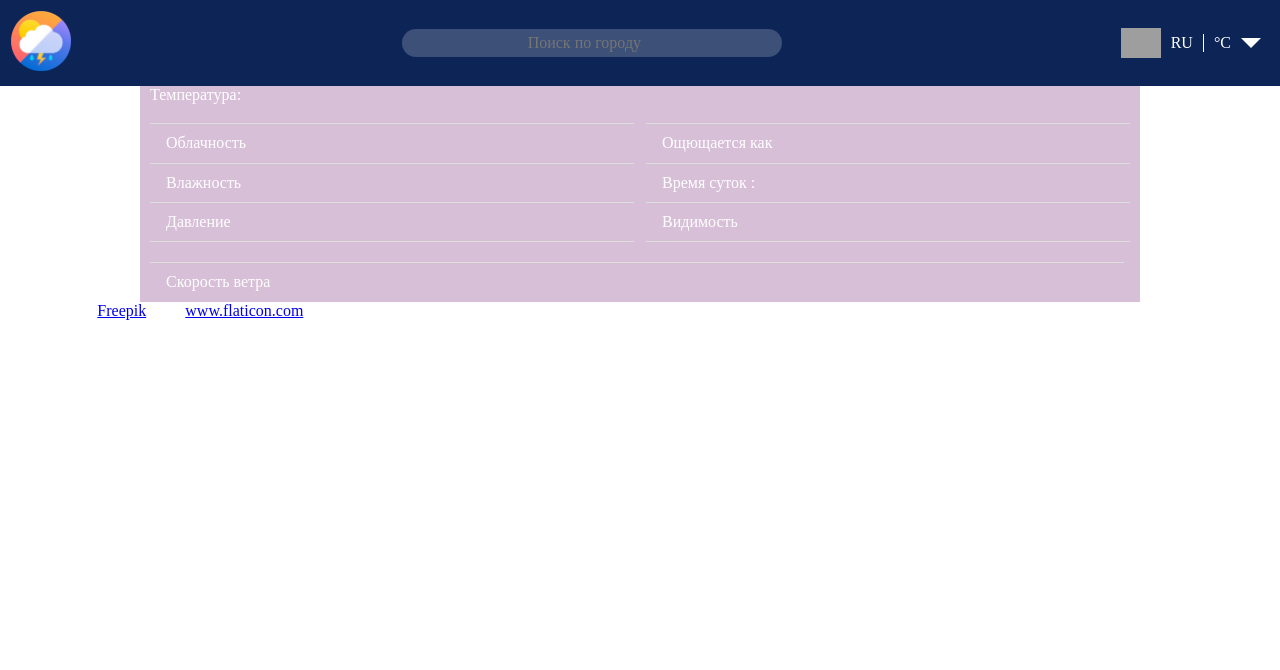
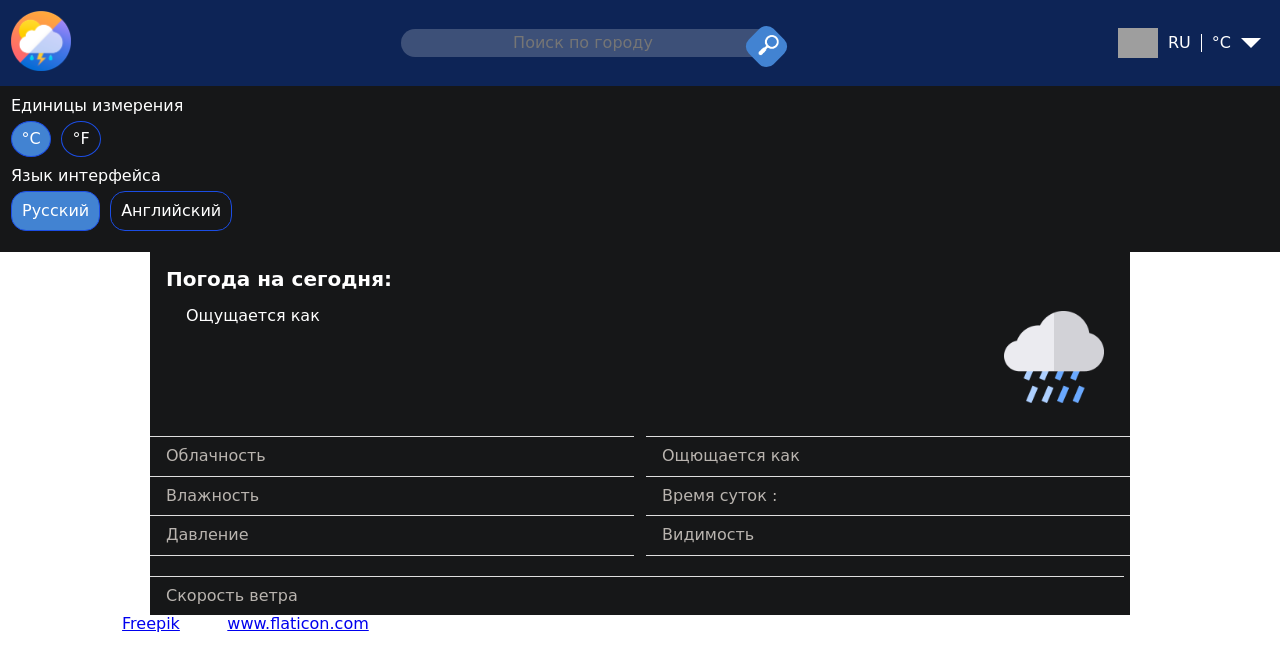
Before and after one commit to Tadior/weatherForecast, a website: page index.html in a window 1280 px wide. Drawn offline with nearby package versions, Linux system fonts and the light colour scheme; no server answers; grey boxes are pictures that could not be loaded; a web font is replaced by a local one.

Commit message:
menu was created. make script settings menu. I  continue doing front-end part

```diff
--- a/index.html
+++ b/index.html
@@ -1,12 +1,17 @@
 <!DOCTYPE html>
 <html lang="en">
+
 <head>
    <meta charset="UTF-8">
    <meta http-equiv="X-UA-Compatible" content="IE=edge">
    <meta name="viewport" content="width=device-width, initial-scale=1.0">
    <link rel="stylesheet" href="style.css">
+   <link rel="preconnect" href="https://fonts.googleapis.com">
+   <link rel="preconnect" href="https://fonts.gstatic.com" crossorigin>
+   <link href="https://fonts.googleapis.com/css2?family=Pushster&display=swap" rel="stylesheet">
    <title>Wheather Dashboard</title>
 </head>
+
 <body>
    <header class="header">
       <div class="header-container">
@@ -17,10 +22,15 @@
                      <img src="img/logo.png" alt="logo" class="header-list__logo">
                   </a>
                </li>
-               <li class="header-list__item header-list__item--search">
-                  <input type="search" name="" id="" placeholder="Поиск по городу">
+               <li class="header-list__item header-list__item--search header-input">
+                  <div class="header-input__wrapper">
+                     <input class="input-city" type="search" name="" id="" placeholder="Поиск по городу">
+                     <button class="search-btn">
+                        <img src="img/loop.png" alt="loop">
+                     </button>
+                  </div>
                </li>
-               <button class="header-list__item header-list__item--settings header-settings">
+               <button id="header-settings" class="header-list__item header-list__item--settings header-settings">
                   <div class="header-settings__item header-settings__item--language">
                      <div class="header-settings__item-wrapper">
                         <img src="img/earth.png" alt="" class="header-settings__picture">
@@ -37,19 +47,51 @@
             </ul>
          </nav>
       </div>
+      <div id="settings-menu" class="settings-menu">
+         <div class="header-container">
+            <div class="settings-menu__unit">
+               <div class="settings-menu-headline">
+                  Единицы измерения
+               </div>
+               <div class="settings-menu__wrapper">
+                  <button class="settings-item settings-item--unit settings-unit settings--active">°C</button>
+                  <button class="settings-item settings-item--unit settings-unit">°F</button>
+               </div>
+            </div>
+            <div class="settings-menu__language">
+               <div class="settings-menu-headline">
+                  Язык интерфейса
+               </div>
+               <div class="settings-menu__wrapper">
+                  <button class="settings-item settings-item--language settings-language settings--active" data-language='Russian'>Русский</button>
+                  <button class="settings-item settings-item--language settings-language" data-language='English'>Английский</button>
+               </div>
+
+            </div>
+         </div>
+      </div>
    </header>
    <main class="main">
       <div class="content">
          <div class="container">
-         <div class="wheather wheathet-container">
-            <div class="wheather__card card">
-               <div class="card__title">
-                  <div class="card__temperature">
-                     Температура: <span id="card-temperature"></span>
+            <div class="wheather wheathet-container">
+               <div class="wheather__card card">
+                  <div class="card__title">
+                     Погода на сегодня:
+                     <span class="card-city" class="card-city"></span>
                   </div>
-                  <div class="card__picture">
-                     <img src="" alt="" class="wheather-picture" id='wheather-picture'>
+                  <div class="card__main">
+                     <div class="card__temperature">
+                        <span id="card-temperature"></span>
+                        <div class="card__temperature--feels">
+                           Ощущается как
+                        </div>
+                     </div>
+                     <div class="card__picture">
+                        <img src="img/rainy.png" alt="" class="wheather-picture" id='wheather-picture'>
+                     </div>
                   </div>
+
                   <div class="card-table">
                      <div class="card-table__item card-item" data-type="cloudcover">
                         <div class="card-item__label">Облачность</div>
@@ -92,12 +134,13 @@
             </div>
          </div>
       </div>
-      </div>
 
       <footer>
-         <div>Icons made by <a href="https://www.freepik.com" title="Freepik">Freepik</a> from <a href="https://www.flaticon.com/" title="Flaticon">www.flaticon.com</a></div>
+         <div>Icons made by <a href="https://www.freepik.com" title="Freepik">Freepik</a> from <a
+               href="https://www.flaticon.com/" title="Flaticon">www.flaticon.com</a></div>
       </footer>
    </main>
    <script src='script.js'></script>
 </body>
+
 </html>
--- a/package.json
+++ b/package.json
@@ -4,8 +4,8 @@
   "description": "",
   "main": "script.js",
   "scripts": {
-    "test": "echo \"Error: no test specified\" && exit 1",
-    "scss": "node-sass style.scss style1.css -w"
+    "test": "echo \"Work\"",
+    "scss": "node-sass style.scss style1.css"
   },
   "author": "",
   "license": "ISC",
--- a/script.js
+++ b/script.js
@@ -7,6 +7,7 @@ const urlForecast = 'forecast';
 const apiKey = '?access_key=f52842a7338b67b60edf8e1d1ba9f3d9';
 let currentLocation = '&query=Samara';
 const cardItems = Array.from(document.querySelectorAll('.card-item'));
+const settingsButton = document.getElementById('header-settings');
 
 const cardTypes = cardItems.map(function(item) {
    return item.getAttribute('data-type');
@@ -51,3 +52,10 @@ function general(callback) {
    });
 }
 general(getResponse);
+
+function settingsMenu() {
+   const menu = document.getElementById('settings-menu');
+   menu.classList.toggle('show');
+   this.classList.toggle('header-settings--pressed')
+}
+settingsButton.addEventListener('click', settingsMenu);
--- a/style.css
+++ b/style.css
@@ -4,8 +4,10 @@
    padding: 0;
    margin: 0;
 }
+
 body {
-   color: #fff
+   color: #fff;
+   font-family: 'Pushster', cursive;
 }
 ul li {
    list-style: none;
@@ -15,6 +17,7 @@ button {
    border: none;
    color: #fff;
    outline: none;
+   cursor: pointer;
 }
 
 .header {
@@ -46,7 +49,10 @@ button {
 }
 .header-list__item--search{
    flex: 1 1 auto;
-   text-align: center;
+   display: flex;
+   align-items: center;
+   justify-content: center;
+   position: relative;
 }
 .header-list__item--search input {
    margin: 0 auto;
@@ -54,6 +60,7 @@ button {
    max-width: 380px;
    padding: 5px 6px;
    border: 0;
+   color: #fff;
    border-radius: 20px;
    background: hsla(0,0%,100%,.2);
    text-align: center;
@@ -104,12 +111,52 @@ button {
    border: 10px solid transparent; /* Прозрачные границы */
    border-top: 10px solid #fff; /* Добавляем треугольник */
 }
+.header-settings--pressed .header-settings__button{
+   transform: rotate(180deg);
+}
+.settings-menu {
+   /*display: none;*/
+   background-color: #161718;
+}
+.settings-menu__wrapper {
+   display: flex;
+}
+.settings-menu-headline {
+   font-size: 1rem;
+}
+.settings-item {
+   background-color: rgb(22, 23, 24);
+   border: 1px solid #1b4de4;
+   text-align: center;
+}
+.settings-menu__wrapper {
+   margin: 5px 0 10px 0;
+}
+.settings-menu__wrapper .settings-item:nth-child(1) {
+   margin: 0 10px 0 0;
+}
+.settings-item--unit {
+   flex: 0 1 40px;
+   border-radius: 50%;
+   padding: 8px;
+}
+.settings-item--language {
+   padding: 10px;
+   border-radius: 15px;
+}
+.settings--active {
+   background-color: #4283d2;
+}
+
+.show {
+   display: block;
+}
 
 .container {
    max-width: 1000px;
    margin: 0 auto;
    padding: 0 10px;
-   background-color: thistle;
+   /*background-color: thistle;*/
 }
 /*.content {
    height: 100vh;
@@ -135,20 +182,57 @@ button {
 }
 .wheathet-container {
 }
+.wheather-picture {
+   max-width: 100px;
+   width: 100%;
+}
 .card {
-
-
+   background-color: #161718;
+}
+.card__main {
+   display: flex;
+   margin: 0 26px 25px 36px;
+   justify-content: space-between;
 }
 .card__title {
-
+   padding: 16px;
+   font-weight: 600;
+   font-size: 1.25rem;
 }
-.card__temperature {
-
+.card__temperature span{
+   font-weight: 500;
+   font-size: 6rem;
+}
+.card-item__label {
+   font-size: 1rem;
+   font-weight: 400;
+}
+.header-input__wrapper {
+   position: relative;
+   max-width: 380px;
+   width: 100%;
+}
+.search-btn {
+   position: absolute;
+   right: -3px;
+   bottom: 0;
+   top: 0;
+   background-color: #4283d2;
+   height: 35px;
+   width: 35px;
+   border-radius: 10px;
+   transform: rotate(45deg);
+   cursor: pointer;
+}
+.search-btn img{
+   max-width: 20px;
+   transform: rotate(45deg);
 }
 
 .card-table {
    display: flex;
    flex-wrap: wrap;
+   color: rgb(185, 180, 175);
 }
 .card-table__item {
    padding: 10px 16px;
```
Also changed, not shown: img/loop.png (added).
